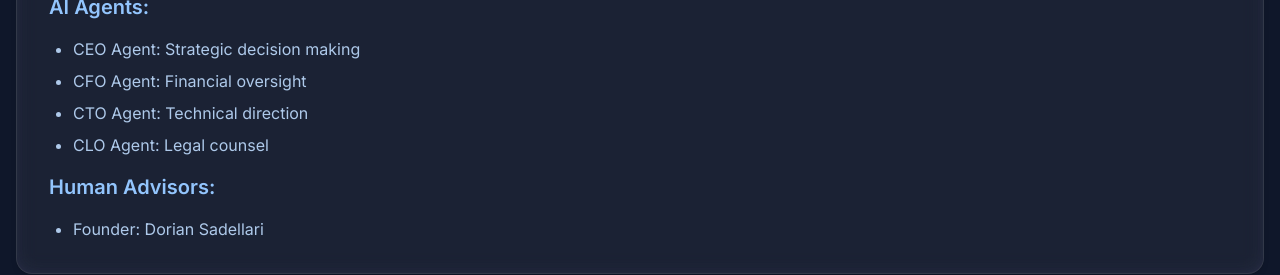
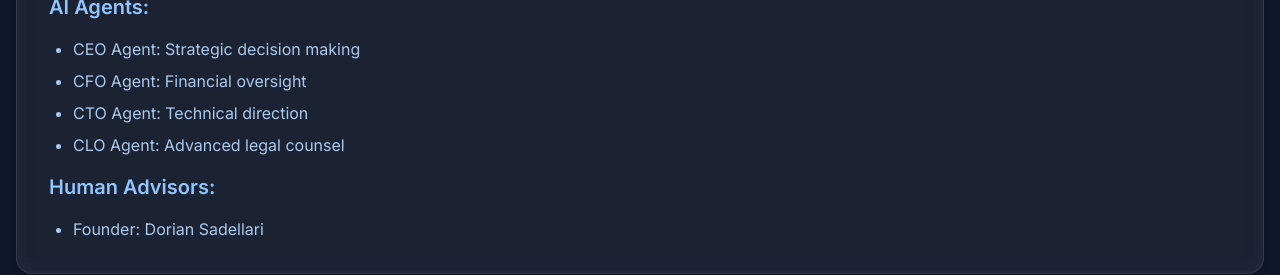
Before and after one commit to tony-42069/sadellari-website, a Next.js app: page / in a window 1280 px wide. Shown: the part 3100-3375 px from the top of the page. Built offline with nearby package versions, Linux system fonts and the light colour scheme.

Commit message:
Updated browser tab title to Sadellari Enterprises

```diff
--- a/src/app/layout.tsx
+++ b/src/app/layout.tsx
@@ -1,11 +1,11 @@
 import type { Metadata } from "next";
 import { Inter } from "next/font/google";
-import "@/app/globals.css";
+import "./globals.css";
 
 const inter = Inter({ subsets: ["latin"] });
 
 export const metadata: Metadata = {
-  title: "America's First AI-DAO Operated Holding Company | Sadellari Enterprises",
+  title: "Sadellari Enterprises",
   description: "A forward-thinking company creating innovative solutions in commercial real estate and artificial intelligence.",
   robots: {
     index: false,
@@ -18,7 +18,7 @@ export const metadata: Metadata = {
     userScalable: false,
   },
   openGraph: {
-    title: "America's First AI-DAO Operated Holding Company | Sadellari Enterprises",
+    title: "Sadellari Enterprises",
     description: "A forward-thinking company creating innovative solutions in real estate and artificial intelligence.",
     images: [
       {
@@ -31,7 +31,7 @@ export const metadata: Metadata = {
   },
   twitter: {
     card: 'summary_large_image',
-    title: "America's First AI-DAO Operated Holding Company | Sadellari Enterprises",
+    title: "Sadellari Enterprises",
     description: "A forward-thinking company creating innovative solutions in real estate and artificial intelligence.",
     images: ['/holdco-logo.png'],
   },
--- a/src/components/GovernanceSection.tsx
+++ b/src/components/GovernanceSection.tsx
@@ -29,7 +29,7 @@ const GovernanceSection = () => {
                 <li>CEO Agent: Strategic decision making</li>
                 <li>CFO Agent: Financial oversight</li>
                 <li>CTO Agent: Technical direction</li>
-                <li>CLO Agent: Legal counsel</li>
+                <li>CLO Agent: Advanced legal counsel</li>
               </ul>
               <h4 className="text-xl font-semibold text-blue-300">Human Advisors:</h4>
               <ul className="list-disc pl-6 space-y-2">
```
